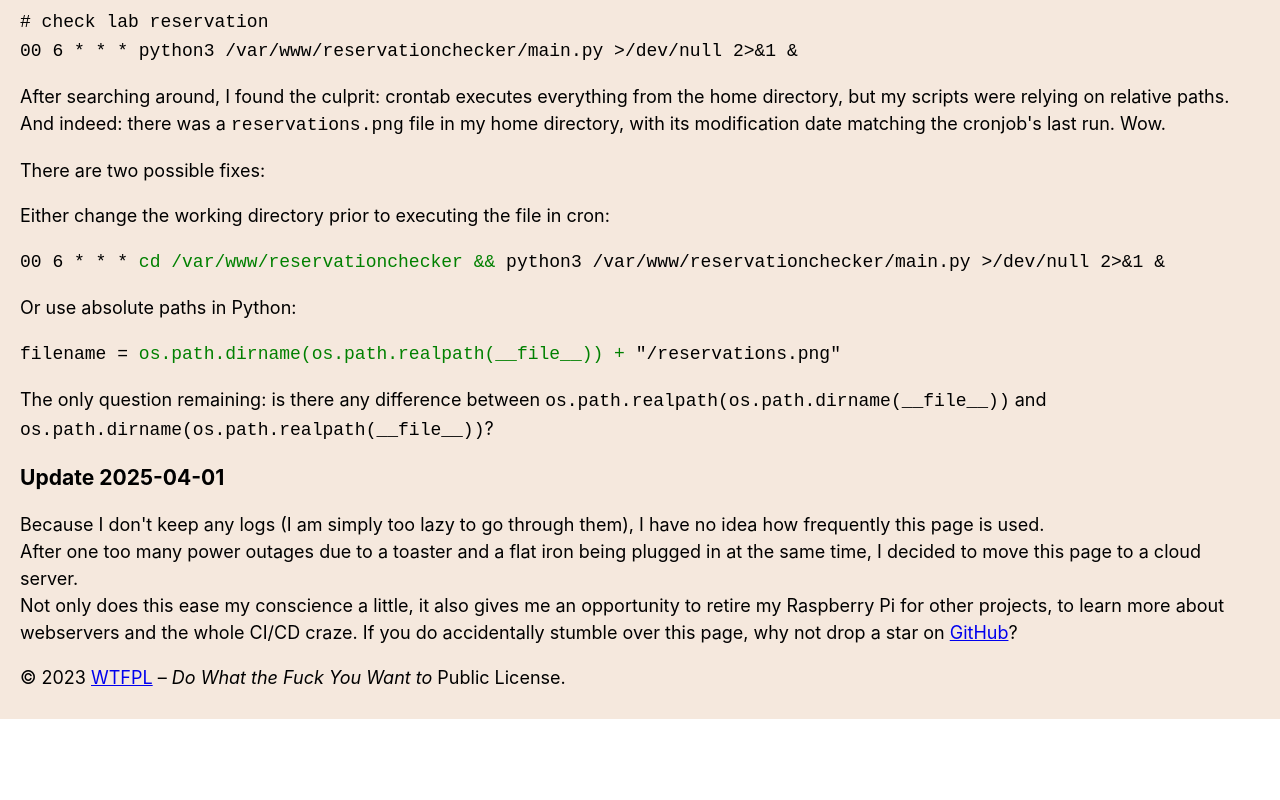
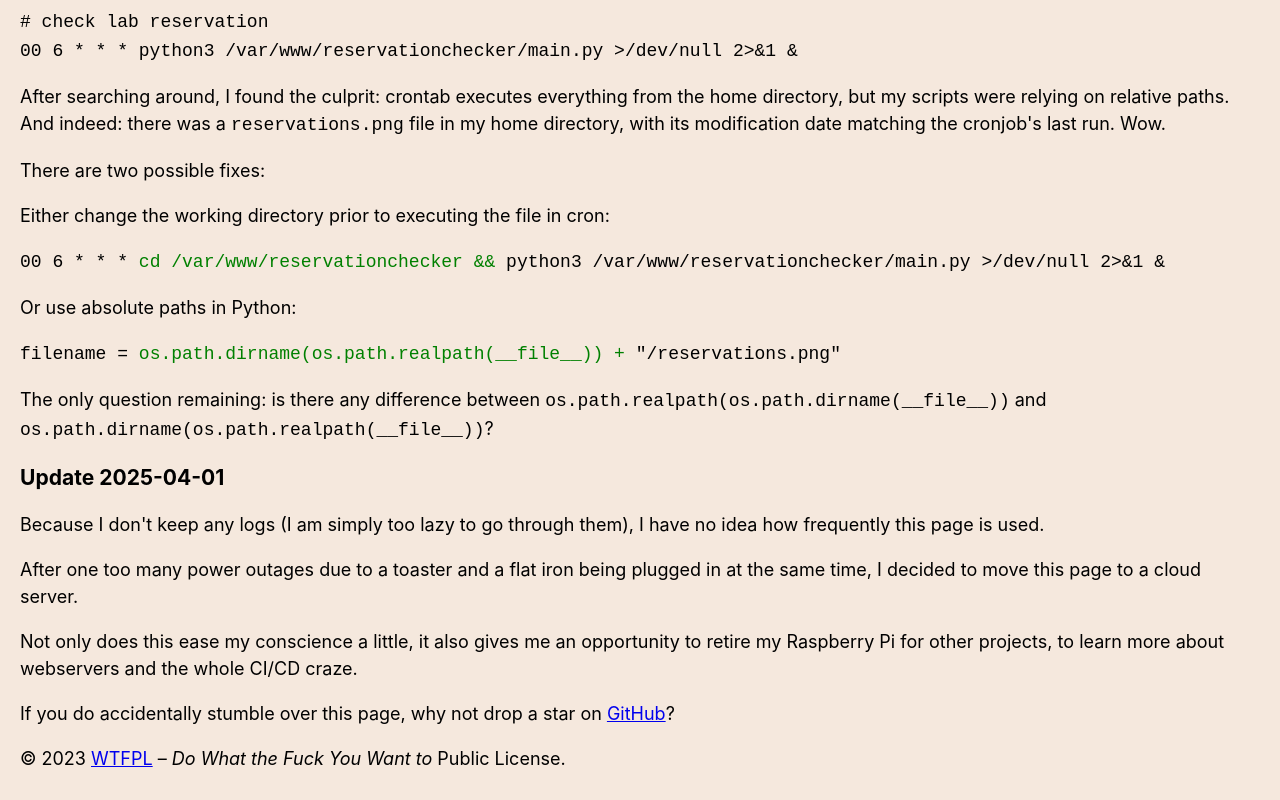
Before and after one commit to acjbrombach/cabe81reservations, a plain HTML site: page index.html in a window 1280 px wide. Shown: the part 1349-2149 px from the top of the page. Before the commit the page ends 2068 px from the top, so only its background shows below. Drawn offline with Linux system fonts and the light colour scheme.

Commit message:
Update index.html

```diff
--- a/index.html
+++ b/index.html
@@ -107,10 +107,10 @@ as published by Sam Hocevar. See http://www.wtfpl.net/ for more details.
         <p>The only question remaining: is there any difference between <code>os.path.realpath(os.path.dirname(__file__))</code> and <code>os.path.dirname(os.path.realpath(__file__))</code>?</p>
 
         <h3>Update 2025-04-01</h3>
-        Because I don't keep any logs (I am simply too lazy to go through them), I have no idea how frequently this page is used.<br>
-        After one too many power outages due to a toaster and a flat iron being plugged in at the same time, I decided to move this page to a cloud server.<br>
-        Not only does this ease my conscience a little, it also gives me an opportunity to retire my Raspberry Pi for other projects, to learn more about webservers and the whole CI/CD craze.
-        If you do accidentally stumble over this page, why not drop a star on <a href="https://github.com/acjbrombach/cabe81reservations">GitHub</a>?
+        <p>Because I don't keep any logs (I am simply too lazy to go through them), I have no idea how frequently this page is used.</p>
+        <p>After one too many power outages due to a toaster and a flat iron being plugged in at the same time, I decided to move this page to a cloud server.</p>
+        <p>Not only does this ease my conscience a little, it also gives me an opportunity to retire my Raspberry Pi for other projects, to learn more about webservers and the whole CI/CD craze.</p>
+        <p>If you do accidentally stumble over this page, why not drop a star on <a href="https://github.com/acjbrombach/cabe81reservations">GitHub</a>?</p>
 
         <p clas="footer">© 2023 <a href="http://www.wtfpl.net/">WTFPL</a> – <i>Do What the Fuck You Want to</i> Public License.</p>
     </div>
```
